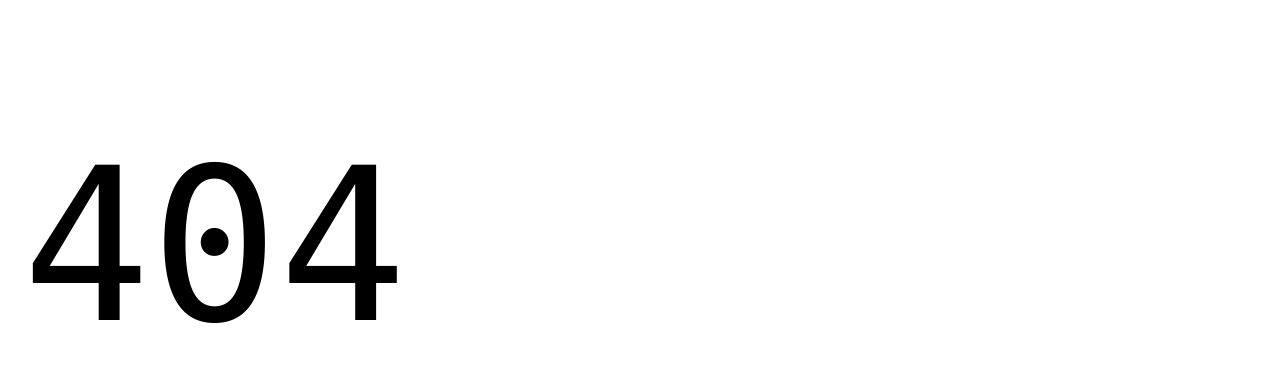
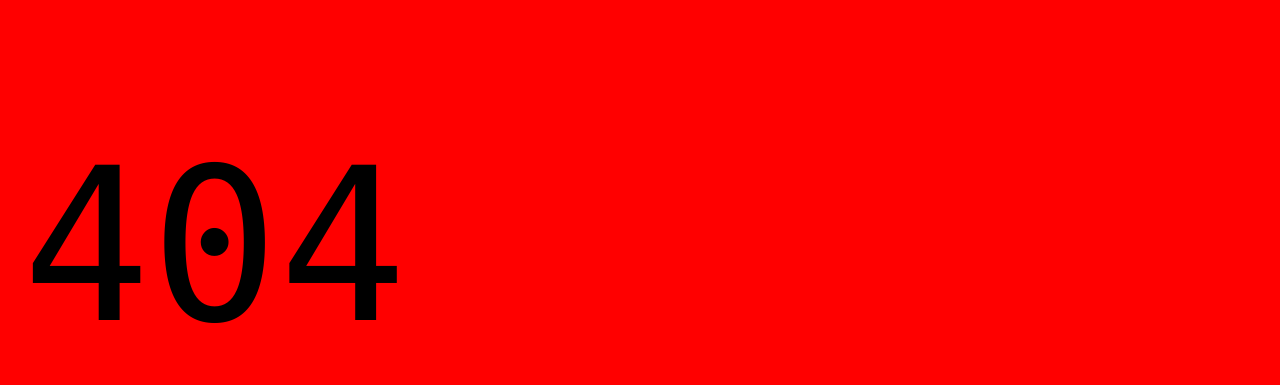
Before and after one commit to amit-tripathi1/felix-poc, a website with bundled scripts: page 404.html in a window 1280 px wide. Shown: the part 62-447 px from the top of the page. Built offline with nearby package versions, Linux system fonts and the light colour scheme; files whose address does not match are found by name.

Commit message:
Update styles.css

```diff
--- a/styles/styles.css
+++ b/styles/styles.css
@@ -14,7 +14,7 @@
   /* colors */
   --link-color: #035fe6;
   --link-hover-color: #136ff6;
-  --background-color: #red;
+  --background-color: #FF0000;
   --overlay-background-color: #eee;
   --highlight-background-color: #ccc;
   --text-color: #000;
```
